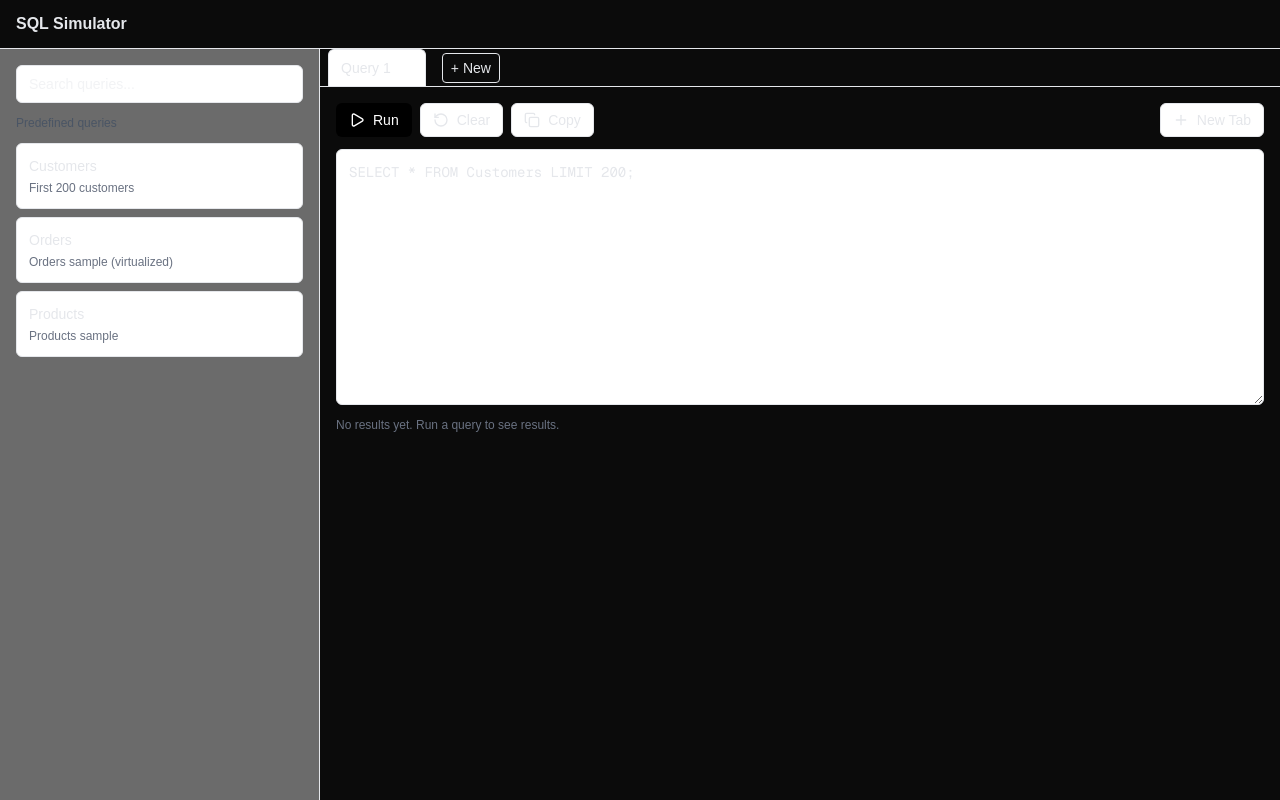
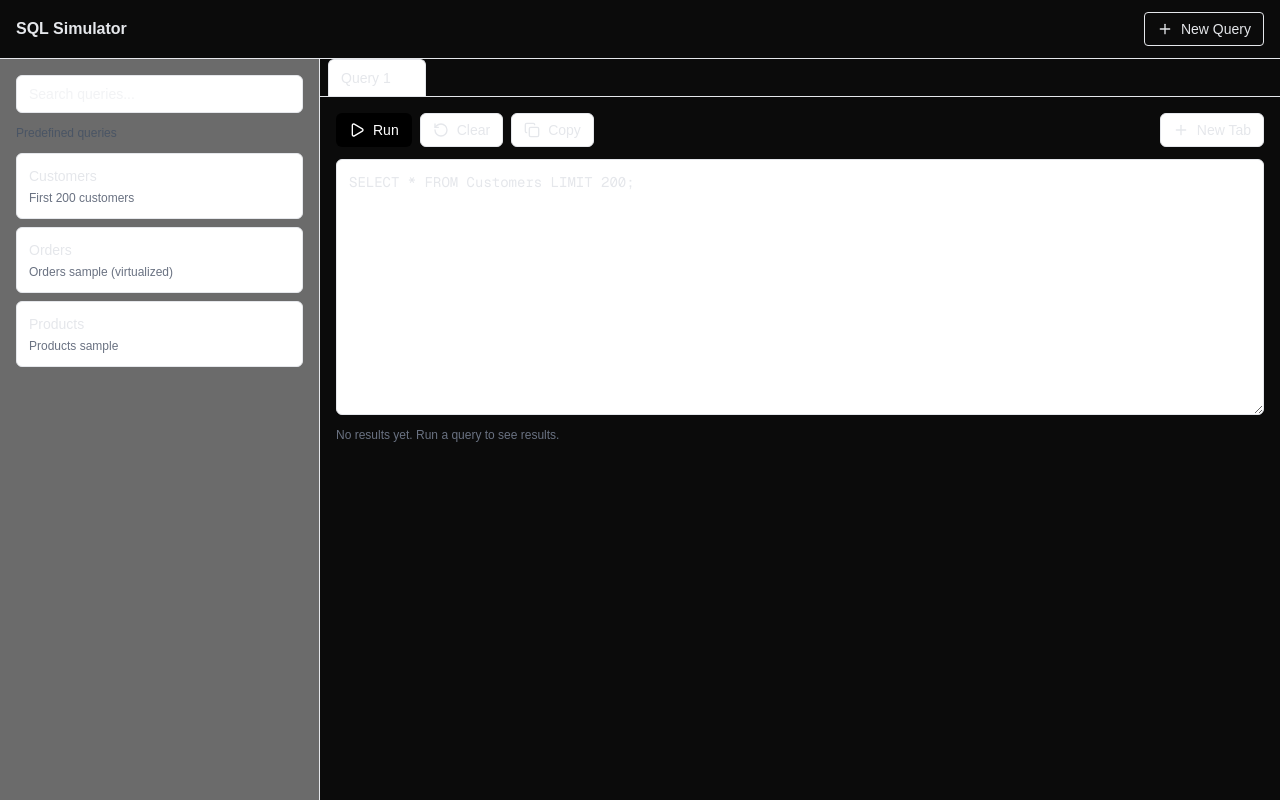
Before and after one commit to SaurabhChandravanshi/SQL-Simulator, a Next.js app: page / in a window 1280 px wide. Built offline with nearby package versions, Linux system fonts and the light colour scheme.

Commit message:
feat: enhance UX with New Query button in header, clear editor functionality, and improved empty state

```diff
--- a/app/page.tsx
+++ b/app/page.tsx
@@ -1,6 +1,7 @@
 "use client";
 
 import * as React from "react";
+import { Plus } from "lucide-react";
 import { QuerySidebar } from "@/components/QuerySidebar";
 import { Tabs } from "@/components/Tabs";
 import { QueryEditor } from "@/components/QueryEditor";
@@ -8,7 +9,7 @@ import { ResultsTable } from "@/components/ResultsTable";
 import { useQueryStore } from "@/store/queryStore";
 
 export default function Home() {
-  const { activeTabId, resultsByTabId, hydrate } = useQueryStore();
+  const { activeTabId, resultsByTabId, hydrate, createTab } = useQueryStore();
   React.useEffect(() => {
     hydrate();
   }, [hydrate]);
@@ -18,6 +19,13 @@ export default function Home() {
     <div className="h-screen flex flex-col overflow-hidden">
       <header className="border-b border-gray-200 dark:border-gray-800 px-4 py-3 flex items-center justify-between flex-shrink-0">
         <div className="font-semibold">SQL Simulator</div>
+        <button
+          className="inline-flex items-center gap-2 text-sm px-3 py-1.5 rounded border border-gray-200 dark:border-gray-700 hover:bg-gray-50 dark:hover:bg-gray-900 transition-colors"
+          onClick={() => createTab("New Query")}
+        >
+          <Plus size={16} />
+          New Query
+        </button>
       </header>
       <div className="flex-1 grid grid-cols-1 md:grid-cols-[auto_1fr] min-h-0 overflow-hidden">
         <QuerySidebar />
@@ -31,8 +39,17 @@ export default function Home() {
               {result ? <ResultsTable result={result} /> : null}
             </div>
           ) : (
-            <div className="flex-1 p-8 text-sm text-gray-500 flex items-center justify-center">
-              Create or select a query to begin.
+            <div className="flex-1 p-8 flex flex-col items-center justify-center gap-4">
+              <p className="text-sm text-gray-500">
+                Create or select a query to begin.
+              </p>
+              <button
+                className="inline-flex items-center gap-2 text-sm px-4 py-2 rounded border border-gray-200 dark:border-gray-700 hover:bg-gray-50 dark:hover:bg-gray-900 transition-colors"
+                onClick={() => createTab("New Query")}
+              >
+                <Plus size={16} />
+                New Query
+              </button>
             </div>
           )}
         </main>
--- a/src/components/QueryEditor.tsx
+++ b/src/components/QueryEditor.tsx
@@ -36,11 +36,19 @@ export function QueryEditor({ tabId }: Props) {
     } catch {}
   };
 
+  const onClear = () => {
+    clearResult(tabId);
+    updateQuery(tabId, "");
+    if (textRef.current) {
+      textRef.current.value = "";
+    }
+  };
+
   return (
     <div className="flex flex-col gap-3">
       <Toolbar
         onRun={() => runQuery(tabId)}
-        onClear={() => clearResult(tabId)}
+        onClear={onClear}
         onCopy={onCopy}
         onNewTab={() => createTab("New Query", tab.query)}
       />
--- a/src/components/Tabs.tsx
+++ b/src/components/Tabs.tsx
@@ -5,8 +5,7 @@ import { X } from "lucide-react";
 import { useQueryStore } from "@/store/queryStore";
 
 export function Tabs() {
-  const { tabs, activeTabId, setActiveTab, closeTab, createTab } =
-    useQueryStore();
+  const { tabs, activeTabId, setActiveTab, closeTab } = useQueryStore();
   return (
     <div className="border-b border-gray-200 dark:border-gray-800 overflow-hidden">
       <div className="flex items-center gap-2 overflow-x-auto scrollbar-thin py-0">
@@ -35,12 +34,6 @@ export function Tabs() {
               </button>
             </div>
           ))}
-          <button
-            className="ml-2 text-sm px-2 py-1 rounded border border-gray-200 dark:border-gray-800 hover:bg-gray-50 dark:hover:bg-gray-900 flex-shrink-0"
-            onClick={() => createTab("New Query")}
-          >
-            + New
-          </button>
         </div>
       </div>
     </div>
```
Also changed, not shown: app/types/index.ts (deleted, +0 -30 lines).
